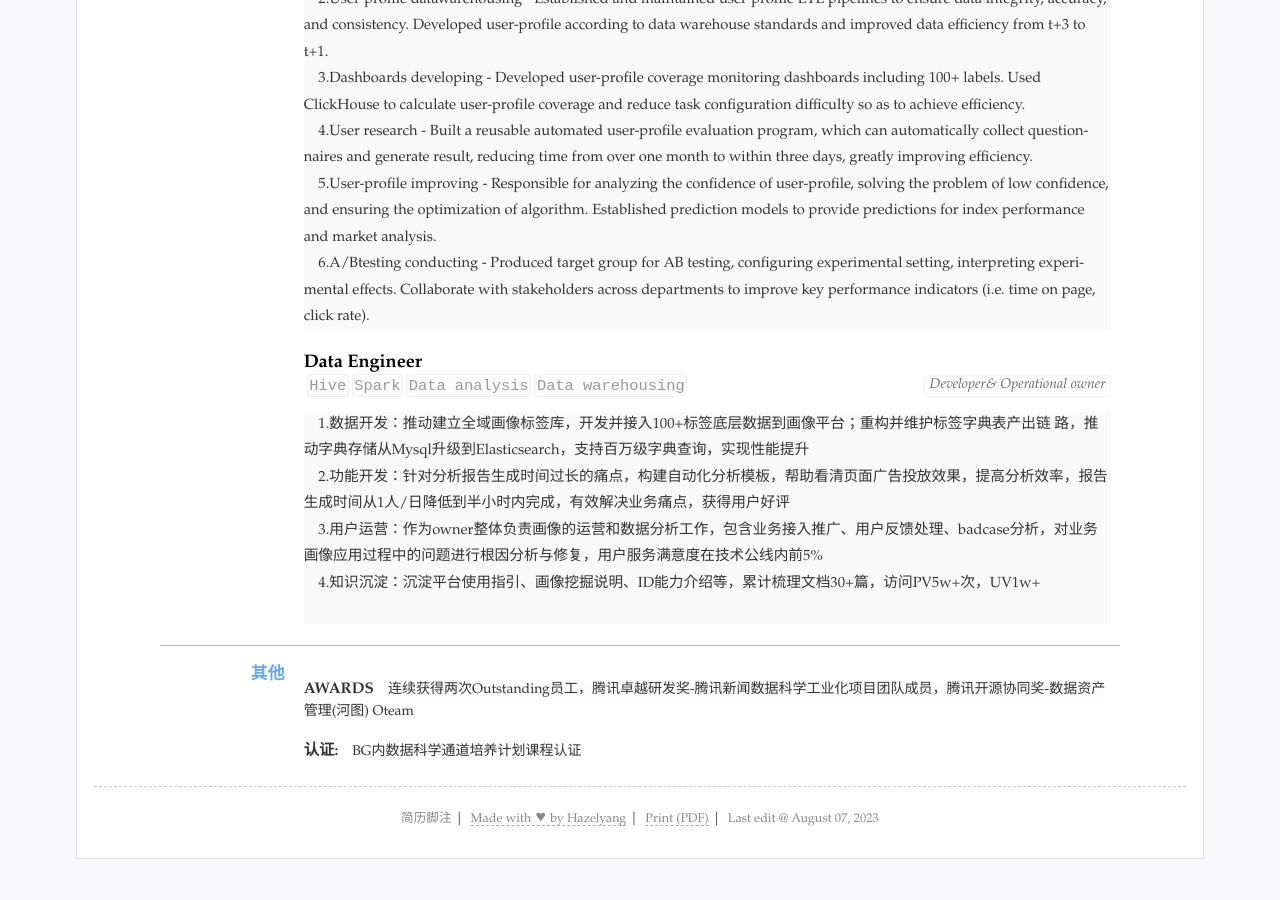
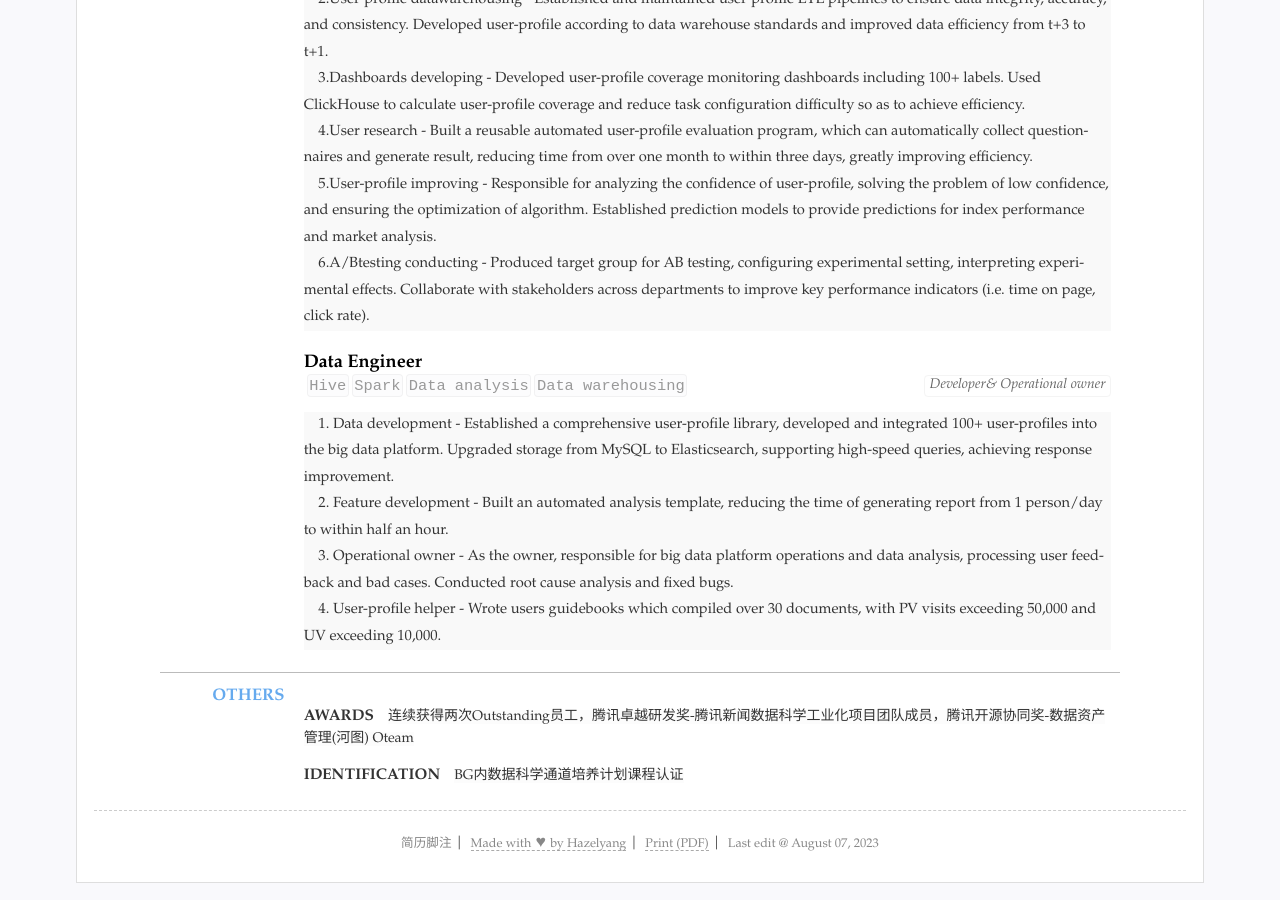
Before and after one commit to hazelyang518/eng_cv, a Jekyll site: the page built from index.html, in a window 1280 px wide and 900 px high, scrolled down 1542 px. Built offline with Jekyll 4.4.1, drawn with Linux system fonts in a browser that asks for light colours; before the commit the page ends 2417 px from its top, so only the background shows below that.

Commit message:
Update resume.yml

```diff
--- a/_data/resume.yml
+++ b/_data/resume.yml
@@ -150,10 +150,14 @@ main: #简历主要内容，
     - Spark
     - Data analysis
     - Data warehousing
-    detail: 1.数据开发：推动建立全域画像标签库，开发并接入100+标签底层数据到画像平台；重构并维护标签字典表产出链	路，推动字典存储从Mysql升级到Elasticsearch，支持百万级字典查询，实现性能提升 <br>  &nbsp &nbsp
-            2.功能开发：针对分析报告生成时间过长的痛点，构建自动化分析模板，帮助看清页面广告投放效果，提高分析效率，报告生成时间从1人/日降低到半小时内完成，有效解决业务痛点，获得用户好评 <br>  &nbsp &nbsp
-            3.用户运营：作为owner整体负责画像的运营和数据分析工作，包含业务接入推广、用户反馈处理、badcase分析，对业务画像应用过程中的问题进行根因分析与修复，用户服务满意度在技术公线内前5% <br>  &nbsp &nbsp
-            4.知识沉淀：沉淀平台使用指引、画像挖掘说明、ID能力介绍等，累计梳理文档30+篇，访问PV5w+次，UV1w+ <br>  &nbsp &nbsp
+    # detail: 1.数据开发：推动建立全域画像标签库，开发并接入100+标签底层数据到画像平台；重构并维护标签字典表产出链	路，推动字典存储从Mysql升级到Elasticsearch，支持百万级字典查询，实现性能提升 <br>  &nbsp &nbsp
+    #         2.功能开发：针对分析报告生成时间过长的痛点，构建自动化分析模板，帮助看清页面广告投放效果，提高分析效率，报告生成时间从1人/日降低到半小时内完成，有效解决业务痛点，获得用户好评 <br>  &nbsp &nbsp
+    #         3.用户运营：作为owner整体负责画像的运营和数据分析工作，包含业务接入推广、用户反馈处理、badcase分析，对业务画像应用过程中的问题进行根因分析与修复，用户服务满意度在技术公线内前5% <br>  &nbsp &nbsp
+    #         4.知识沉淀：沉淀平台使用指引、画像挖掘说明、ID能力介绍等，累计梳理文档30+篇，访问PV5w+次，UV1w+ <br>
+    detail: 1. Data development -  Established a comprehensive user-profile library, developed and integrated 100+ user-profiles into the big data platform. Upgraded storage from MySQL to Elasticsearch, supporting high-speed queries, achieving response improvement.<br>  &nbsp &nbsp
+            2. Feature development - Built an automated analysis template, reducing the time of generating report from 1 person/day to within half an hour. <br>  &nbsp &nbsp
+            3. Operational owner - As the owner, responsible for big data platform operations and data analysis, processing user feedback and bad cases. Conducted root cause analysis and fixed bugs.<br>  &nbsp &nbsp
+            4. User-profile helper  - Wrote users guidebooks which compiled over 30 documents, with PV visits exceeding 50,000 and UV exceeding 10,000.
     sub:
   # - title: Project Name
   #   summary: Projects' introduction or summary
@@ -163,13 +167,13 @@ main: #简历主要内容，
    #可继续添加更多内容
 #others 其他简略内容(列表)
 others: #其他列表显示
-- type: others #ID可以为空
-  name: '其他'
+- type: OTHERS #ID可以为空
+  name:
   content: #选择需要的格式
   -
   - title: "AWARDS"
     text: "连续获得两次Outstanding员工，腾讯卓越研发奖-腾讯新闻数据科学工业化项目团队成员，腾讯开源协同奖-数据资产管理(河图) Oteam"
-  - title: "认证:"
+  - title: "IDENTIFICATION"
     text: "BG内数据科学通道培养计划课程认证"
   #   items: #单行列表
   #   - 睡觉
```
